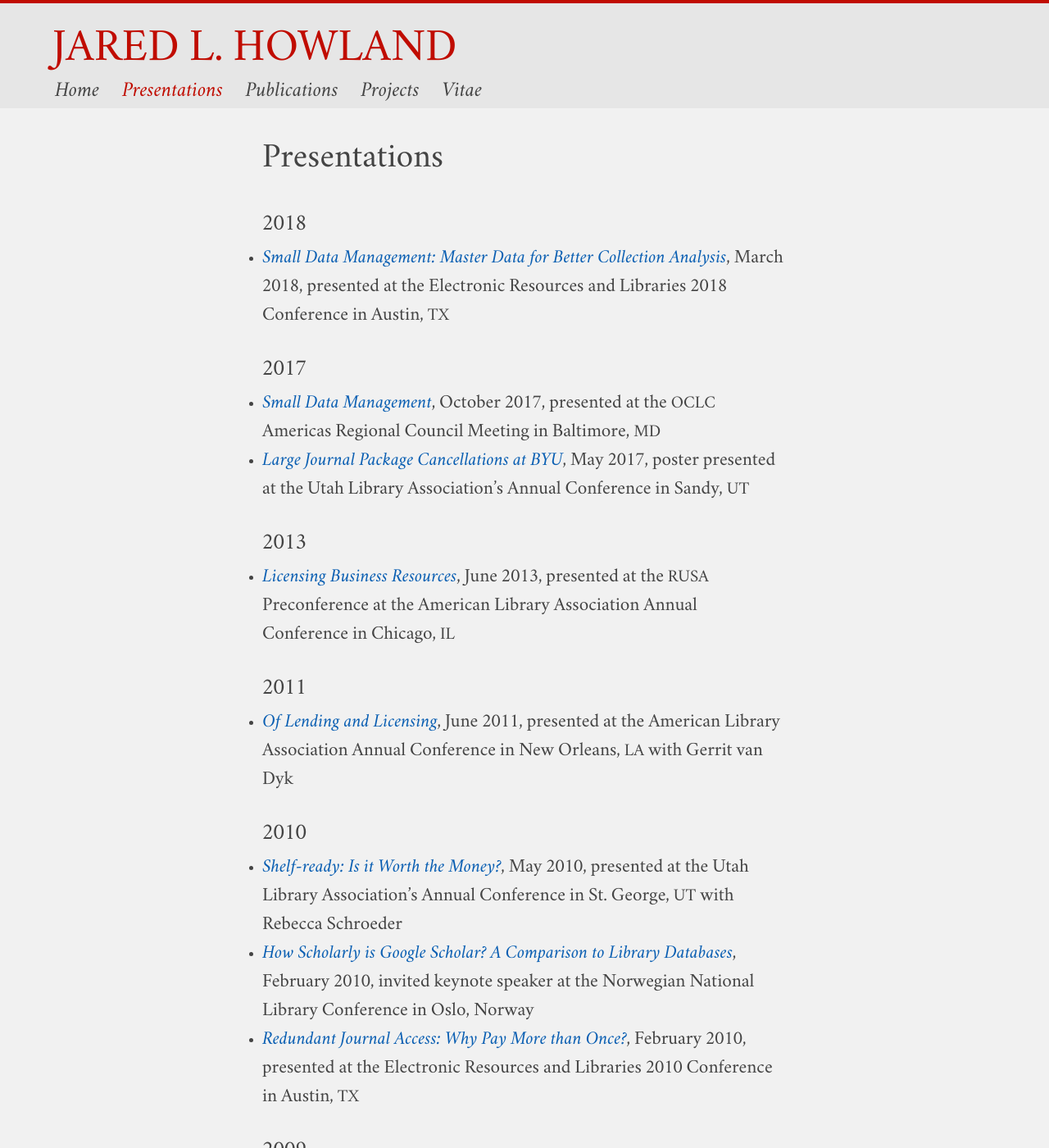
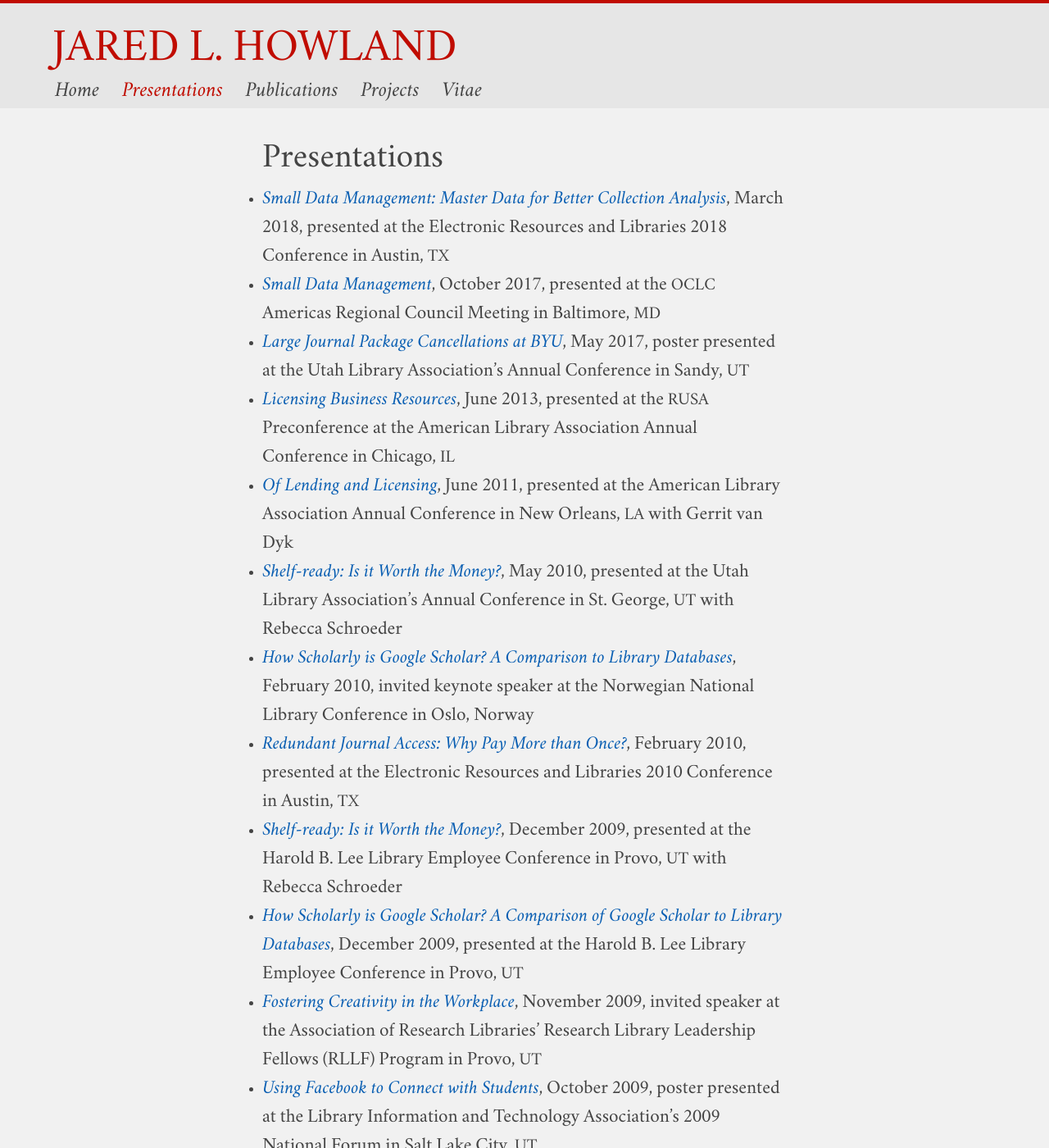
Before and after one commit to jaredhowland/jaredhowland.github.io, a Jekyll site: the page built from content/presentations.md, in a window 1280 px wide and 1400 px high. Shown: the whole window at 82% size. Built offline with Jekyll 4.4.1, drawn with Linux system fonts in a browser that asks for light colours.

Commit message:
[UPDATE] Presentations page

```diff
--- a/content/presentations.md
+++ b/content/presentations.md
@@ -4,47 +4,28 @@ permalink: /presentations/
 ---
 # Presentations #
 
-### 2018 ###
 * *[Small Data Management: Master Data for Better Collection Analysis][]*, March 2018, presented at the Electronic Resources and Libraries 2018 Conference in Austin, <span class="caps">TX</span>
-
-### 2017 ###
 * *[Small Data Management][]*, October 2017, presented at the <span class="caps">OCLC</span> Americas Regional Council Meeting in Baltimore, <span class="caps">MD</span>
 * *[Large Journal Package Cancellations at BYU][]*, May 2017, poster presented at the Utah Library Association’s Annual Conference in Sandy, <span class="caps">UT</span>
-
-### 2013 ###
 * *[Licensing Business Resources][]*, June 2013, presented at the <span class="caps">RUSA</span> Preconference at the American Library Association Annual Conference in Chicago, <span class="caps">IL</span>
-
-### 2011 ###
 * *[Of Lending and Licensing][]*, June 2011, presented at the American Library Association Annual Conference in New Orleans, <span class="caps">LA</span> with Gerrit van Dyk
-
-### 2010 ###
 * *[Shelf-ready: Is it Worth the Money?][]*, May 2010, presented at the Utah Library Association’s Annual Conference in St. George, <span class="caps">UT</span> with Rebecca Schroeder
 * *[How Scholarly is Google Scholar? A Comparison to Library Databases][]*, February 2010, invited keynote speaker at the Norwegian National Library Conference in Oslo, Norway
 * *[Redundant Journal Access: Why Pay More than Once?][]*, February 2010, presented at the Electronic Resources and Libraries 2010 Conference in Austin, <span class="caps">TX</span>
-
-### 2009 ###
 * *[Shelf-ready: Is it Worth the Money?]({{ site.url }}/presentations/shelf-ready-library/)*, December 2009, presented at the Harold B. Lee Library Employee Conference in Provo, <span class="caps">UT</span> with Rebecca Schroeder
 * *[How Scholarly is Google Scholar? A Comparison of Google Scholar to Library Databases][]*, December 2009, presented at the Harold B. Lee Library Employee Conference in Provo, <span class="caps">UT</span>
 * *[Fostering Creativity in the Workplace][]*, November 2009, invited speaker at the Association of Research Libraries’ Research Library Leadership Fellows (RLLF) Program in Provo, <span class="caps">UT</span>
 * *[Using Facebook to Connect with Students][]*, October 2009, poster presented at the Library Information and Technology Association’s 2009 National Forum in Salt Lake City, <span class="caps">UT</span>
-
-### 2008 ###
 * *MetaLib on Subject Pages: What to Know Before January*, December 2008, presented at the Harold B. Lee Library Employee Conference in Provo, <span class="caps">UT</span>
 * *[How Scholarly is Google Scholar? A Comparison of Google Scholar to Library Databases][]*, June 2008, presented at the American Library Association Annual Conference in Anaheim, <span class="caps">CA</span>.
 * *[How Scholarly is Google Scholar? A Comparison of Google Scholar to Library Databases][]*, May 2008, presented at the Mountain Plains Music Library Association Annual Conference in Provo, <span class="caps">UT</span>
 * *[Library Databases vs. Google Scholar: Which is more scholarly?][]*, January 2008, presented at the Harold B. Lee Library Employee Conference in Provo, <span class="caps">UT</span>
-
-### 2007 ###
 * *[Electronic Resource Management Systems: Learning from Experience][]*, November 2007, presented at the XXVII Annual Charleston Conference in Charleston, <span class="caps">SC</span>
 * *[Licensing Electronic Resources: Easing the Pain][]*, May 2007, presented at the Utah Library Association’s Annual Conference in Provo, <span class="caps">UT</span>
 * *[Federated Searching: Do Undergraduates Prefer it and Does it Add Value?]({{ site.url }}/presentations/federated-searching-ula/)*, May 2007, presented at the Utah Library Association’s Annual Conference in Provo, <span class="caps">UT</span>
 * *[Federated Searching: Do Undergraduates Prefer it and Does it Add Value?][]*, March 2007, presented at the National <span class="caps">ACRL</span> Virtual Conference in Baltimore, <span class="caps">MD</span> with Jeffrey Belliston
 * *[Federated Searching: Do Undergraduates Prefer it and Does it Add Value?][]*, March 2007, presented at the 13th National <span class="caps">ACRL</span> Conference in Baltimore, <span class="caps">MD</span> with Jeffrey Belliston
-
-### 2006 ###
 * *[Implementing an Electronic Resource Management System][]*, May 2006, presented at the Utah Library Association’s Annual Conference in St. George, <span class="caps">UT</span>
-
-### 2004 ###
 * *Options for the <span class="caps">MLS</span> through Distance Education*, May 2004, presented at the Utah Library Association’s Annual Conference in Ogden, <span class="caps">UT</span> with Bill Lund, Derrik Hiatt and Heather Pitts
 * *The Best Business Resources in the Best Business Topics: Marketing*, May 2004, presented at the Utah Library Association’s Annual Conference in Ogden, <span class="caps">UT</span>
 
```
